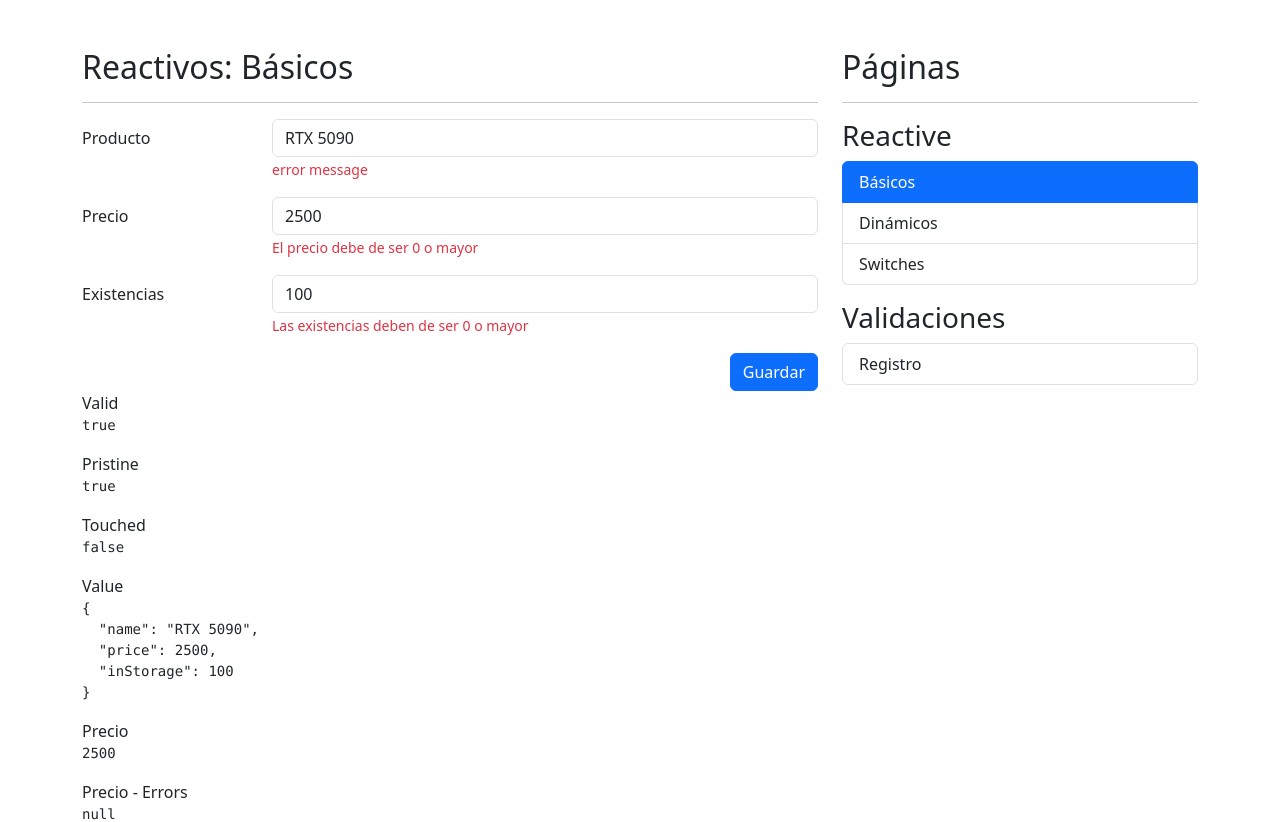
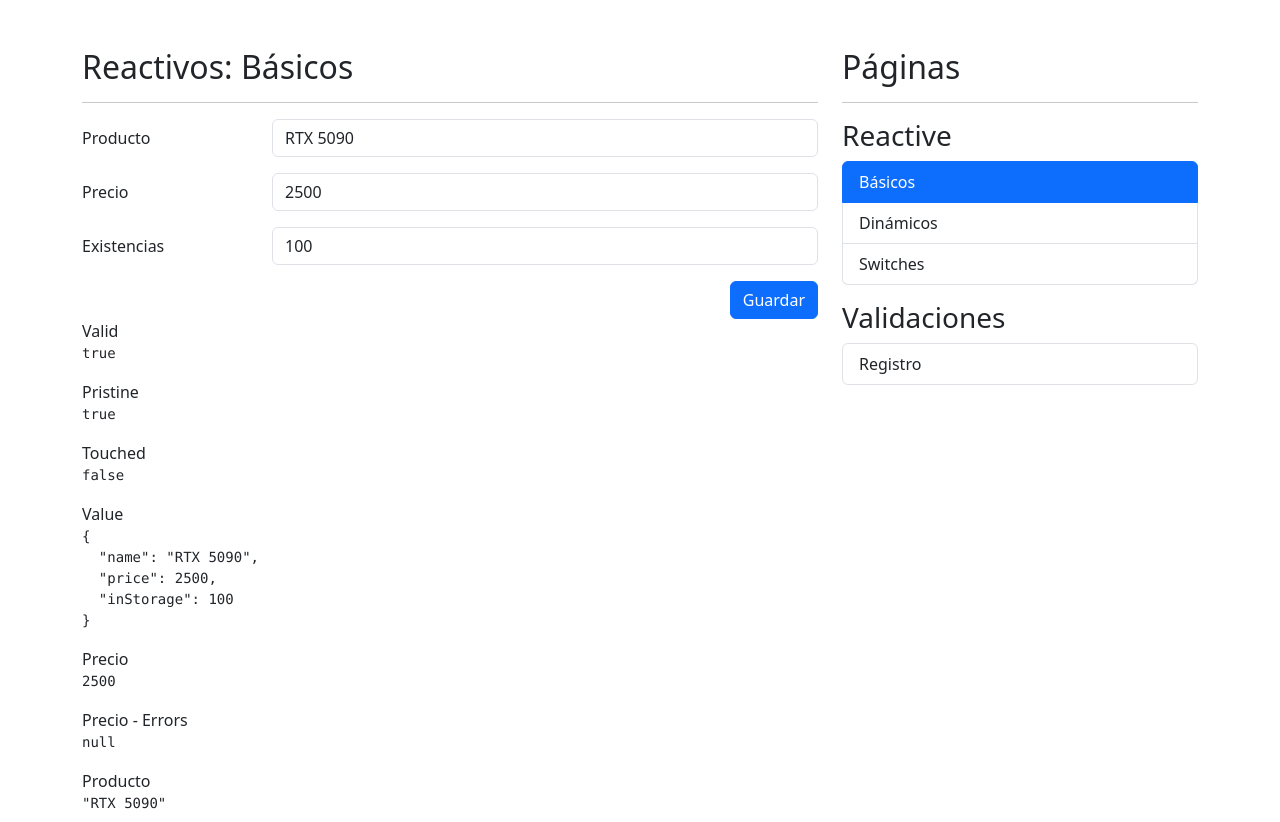
Before and after one commit to JessCP25/form-app, an Angular app: page /reactive/basic in a window 1280 px wide. Shown: the top 822 px of the page. Built offline with nearby package versions, Linux system fonts and the light colour scheme.

Commit message:
Mostrar errores de validación

```diff
--- a/src/app/reactive/pages/basic/basic.component.html
+++ b/src/app/reactive/pages/basic/basic.component.html
@@ -15,9 +15,9 @@
             placeholder="Nombre del producto"
           />
 
-          <span class="form-text text-danger">
+          <span *ngIf="isInvalidField('name')" class="form-text text-danger">
             <!-- Debe de ser de 3 letras -->
-            error message
+            {{ getFieldError("name") }}
           </span>
         </div>
       </div>
@@ -32,7 +32,7 @@
             formControlName="price"
             placeholder="Precio del producto"
           />
-          <span class="form-text text-danger">
+          <span *ngIf="isInvalidField('price')" class="form-text text-danger">
             El precio debe de ser 0 o mayor
           </span>
         </div>
@@ -49,7 +49,7 @@
             placeholder="Existencias del producto"
           />
 
-          <span class="form-text text-danger">
+          <span *ngIf="isInvalidField('inStorage')" class="form-text text-danger">
             Las existencias deben de ser 0 o mayor
           </span>
         </div>
@@ -69,27 +69,27 @@
 <div class="row">
   <div class="col">
     <span>Valid</span>
-    <pre>{{ myForm.valid| json }}</pre>
+    <pre>{{ myForm.valid | json }}</pre>
 
     <span>Pristine</span>
-    <pre>{{ myForm.pristine| json }}</pre>
+    <pre>{{ myForm.pristine | json }}</pre>
 
     <span>Touched</span>
-    <pre>{{ myForm.touched| json }}</pre>
+    <pre>{{ myForm.touched | json }}</pre>
 
     <span>Value</span>
     <pre>{{ myForm.value | json }}</pre>
 
     <span>Precio</span>
-    <pre>{{ myForm.controls['price'].value | json }}</pre>
+    <pre>{{ myForm.controls["price"].value | json }}</pre>
 
     <span>Precio - Errors</span>
-    <pre>{{ myForm.controls['price'].errors| json }}</pre>
+    <pre>{{ myForm.controls["price"].errors | json }}</pre>
 
     <span>Producto</span>
-    <pre>{{ myForm. controls['name'].value | json }}</pre>
+    <pre>{{ myForm.controls["name"].value | json }}</pre>
 
     <span>Producto - Errors</span>
-    <pre>{{ myForm. controls['name'].errors | json }}</pre>
+    <pre>{{ myForm.controls["name"].errors | json }}</pre>
   </div>
 </div>
--- a/src/app/reactive/pages/basic/basic.component.ts
+++ b/src/app/reactive/pages/basic/basic.component.ts
@@ -10,8 +10,8 @@ import {
 const rtx5090 = {
   name: 'RTX 5090',
   price: 2500,
-  inStorage: 100
-}
+  inStorage: 100,
+};
 
 @Component({
   selector: 'app-basic',
@@ -44,4 +44,27 @@ export class BasicComponent implements OnInit {
 
     this.myForm.reset({ price: 0, inStorage: 0 });
   }
+
+  isInvalidField(field: string): boolean | null {
+    return (
+      this.myForm.controls[field].errors && this.myForm.controls[field].touched
+    );
+  }
+
+  getFieldError(field: string): string | null {
+    if (!this.myForm.controls[field]) return null;
+
+    const errors = this.myForm.controls[field].errors || {};
+
+    for (const key of Object.keys(errors)) {
+      switch (key) {
+        case 'required':
+          return 'Este campo es requerido';
+        case 'minlength':
+          return `Mínimo ${errors['minlength'].requiredLength} caracteres.`;
+      }
+    }
+
+    return null
+  }
 }
```
